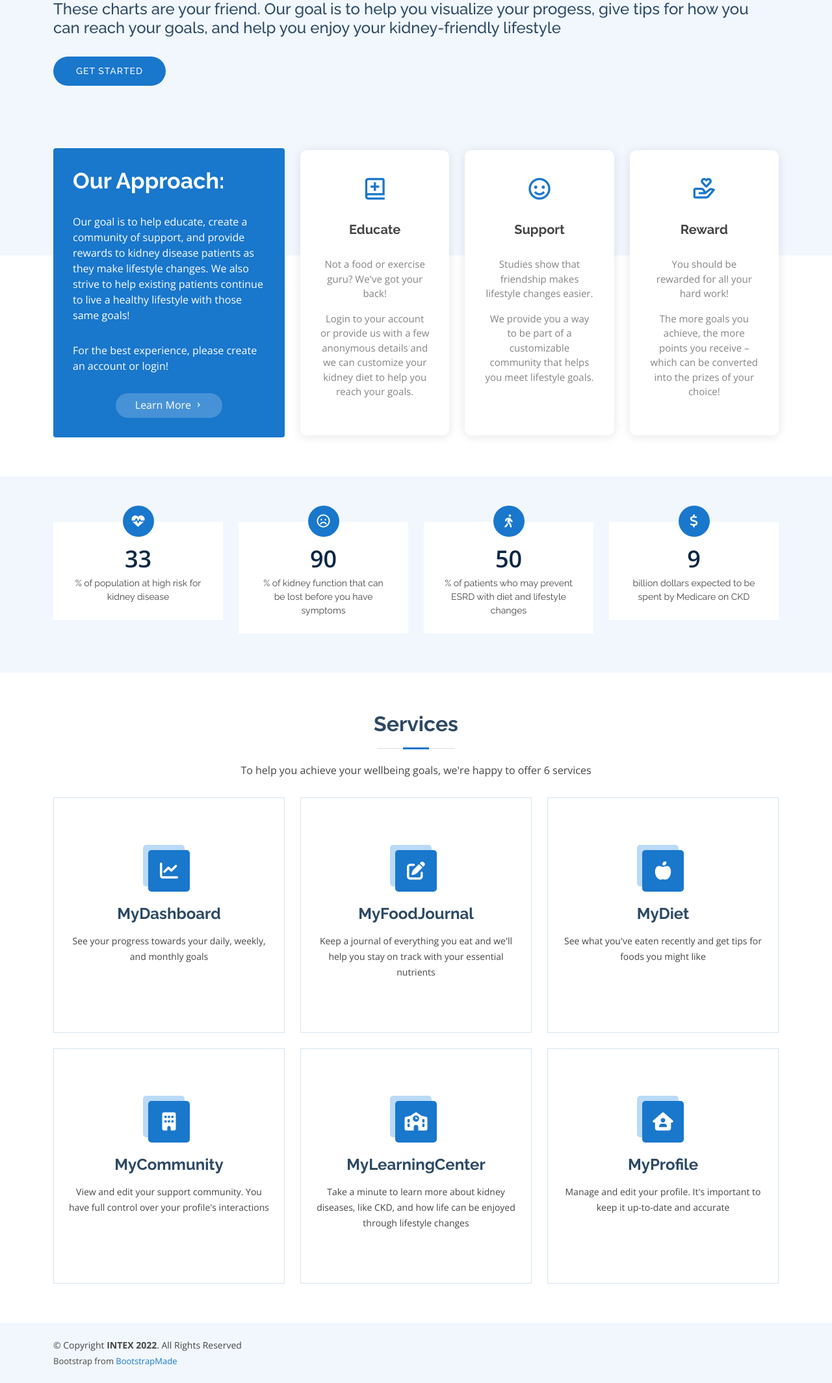
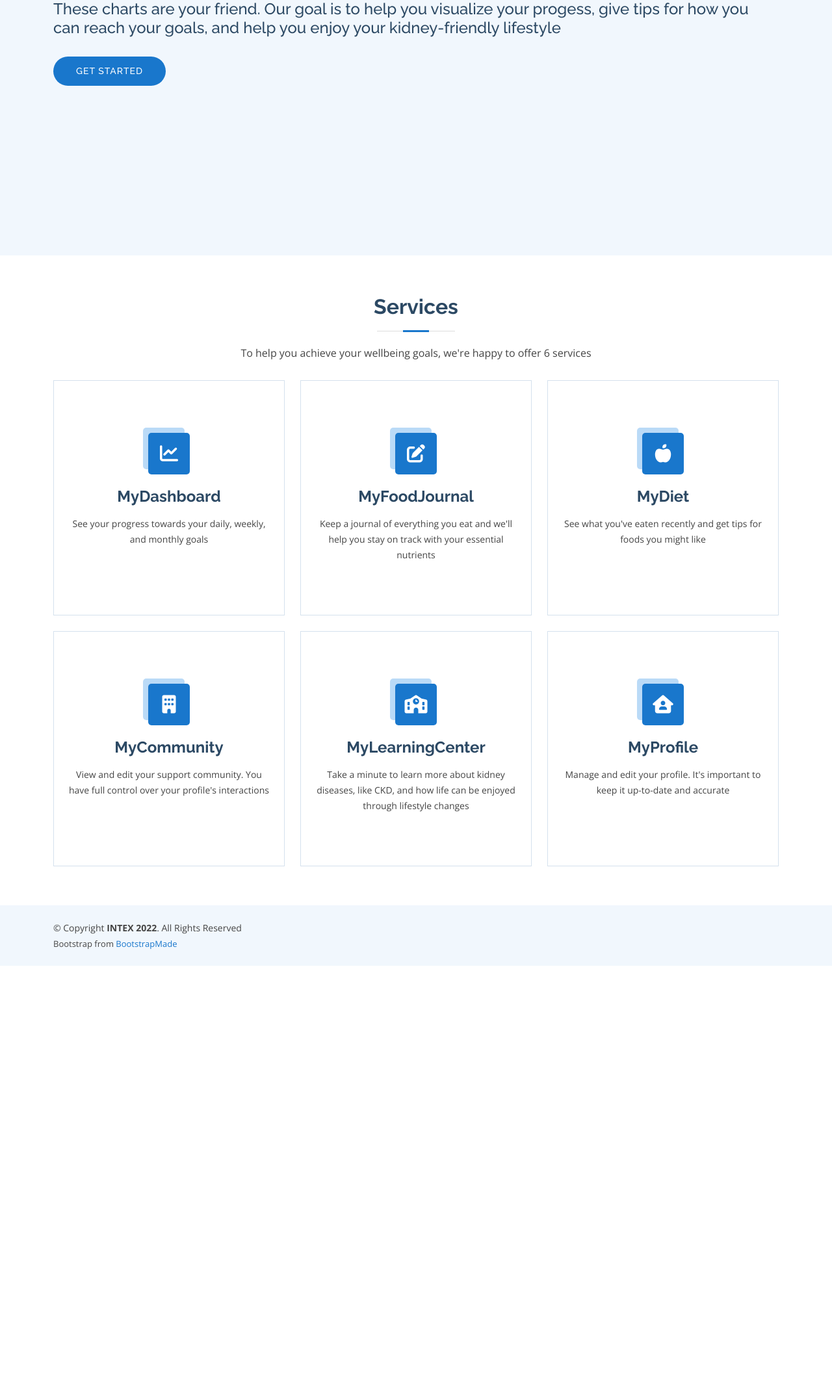
Before and after one commit to chase-rindlisbacher/Intex2022, a Django app: page /mydashboard/ in a window 1280 px wide. Shown: the part 247-2375 px from the top of the page at 65% size. After the commit the page ends 1733 px from the top, so only its background shows below. Run offline with Django 4.2, Linux system fonts and the light colour scheme; some libraries are stand-ins or nearby versions.

Commit message:
fixed dashboard css

```diff
--- a/kidneyfoundation/kidneyfoundation/static/css/style.css
+++ b/kidneyfoundation/kidneyfoundation/static/css/style.css
@@ -544,8 +544,90 @@ h6 {
   }
 }
 
+
 @media (max-height: 600px) {
   #hero {
+    height: 110vh;
+  }
+}
+
+#hero-dashboard {
+  width: 100%;
+  height: 90vh;
+  background-color: #f1f7fd;
+  background-size: cover;
+  margin-top: -80px;
+}
+
+#hero-dashboard .container {
+  position: relative;
+}
+
+#hero-dashboard h1 {
+  margin: 0;
+  font-size: 48px;
+  font-weight: 700;
+  line-height: 56px;
+  text-transform: uppercase;
+  color: #2c4964;
+}
+
+#hero-dashboard h2 {
+  color: #2c4964;
+  margin: 10px 0 0 0;
+  font-size: 24px;
+}
+
+#hero-dashboard .btn-get-started {
+  font-family: "Raleway", sans-serif;
+  text-transform: uppercase;
+  font-weight: 500;
+  font-size: 14px;
+  letter-spacing: 1px;
+  display: inline-block;
+  padding: 12px 35px;
+  margin-top: 30px;
+  border-radius: 50px;
+  transition: 0.5s;
+  color: #fff;
+  background: #1977cc;
+}
+
+#hero-dashboard .btn-get-started:hover {
+  background: #3291e6;
+}
+
+@media (min-width: 1024px) {
+  #hero-dashboard {
+    background-attachment: fixed;
+  }
+}
+
+@media (max-width: 992px) {
+  #hero-dashboard {
+    margin-bottom: 0;
+    height: 100vh;
+  }
+
+  #hero-dashboard .container {
+    padding-bottom: 63px;
+  }
+
+  #hero-dashboard h1 {
+    font-size: 28px;
+    line-height: 36px;
+  }
+
+  #hero-dashboard h2 {
+    font-size: 18px;
+    line-height: 24px;
+    margin-bottom: 30px;
+  }
+}
+
+
+@media (max-height: 600px) {
+  #hero-dashboard {
     height: 110vh;
   }
 }
--- a/kidneyfoundation/templates/client_app/mydashboard.html
+++ b/kidneyfoundation/templates/client_app/mydashboard.html
@@ -38,7 +38,7 @@
 {% endblock %}
 {% block content %}
 <!-- ======= Hero Section ======= -->
-<section id="hero" class="d-flex align-items-center">
+<section id="hero-dashboard" class="d-flex align-items-center">
     <div class="container">
       <h1>Track your nutritional goals</h1>
       <h2>These charts are your friend. Our goal is to help you visualize your progess, give tips for how you can reach your goals, and help you enjoy your kidney-friendly lifestyle</h2>
@@ -47,101 +47,6 @@
   </section><!-- End Hero -->
 
   <main id="main">
-
-    <!-- ======= Why Us Section ======= -->
-    <section id="why-us" class="why-us">
-      <div class="container">
-
-        <div class="row">
-          <div class="col-lg-4 d-flex align-items-stretch">
-            <div class="content">
-              <h3>Our Approach: </h3>
-              <p>
-                Our goal is to help educate, create a community of support, and provide rewards to kidney disease patients as they make lifestyle changes. We also strive to help existing patients continue to live a healthy lifestyle with those same goals!
-              </p>
-              <p>For the best experience, please create an account or login!</p>
-              <div class="text-center">
-                <a href="{% url 'index' %}" class="more-btn">Learn More <i class="bx bx-chevron-right"></i></a>
-              </div>
-            </div>
-          </div>
-          <div class="col-lg-8 d-flex align-items-stretch">
-            <div class="icon-boxes d-flex flex-column justify-content-center">
-              <div class="row">
-                <div class="col-xl-4 d-flex align-items-stretch">
-                  <div class="icon-box mt-4 mt-xl-0">
-                    <i class="bx bx-book-add"></i>
-                    <h4>Educate</h4>
-                    <p>Not a food or exercise guru? We've got your back!</p>
-                    <p>Login to your account or provide us with a few anonymous details and we can customize your kidney diet to help you reach your goals.</p>
-                  </div>
-                </div>
-                <div class="col-xl-4 d-flex align-items-stretch">
-                  <div class="icon-box mt-4 mt-xl-0">
-                    <i class="bx bx-smile"></i>
-                    <h4>Support</h4>
-                    <p>Studies show that friendship makes lifestyle changes easier.</p>
-                    <p>We provide you a way to be part of a customizable community that helps you meet lifestyle goals.</p>
-                  </div>
-                </div>
-                <div class="col-xl-4 d-flex align-items-stretch">
-                  <div class="icon-box mt-4 mt-xl-0">
-                    <i class="bx bx-donate-heart"></i>
-                    <h4>Reward</h4>
-                    <p>You should be rewarded for all your hard work!</p>
-                    <p>The more goals you achieve, the more points you receive – which can be converted into the prizes of your choice!</p>
-                  </div>
-                </div>
-              </div>
-            </div><!-- End .content-->
-          </div>
-        </div>
-
-      </div>
-    </section><!-- End Why Us Section -->
-
-    <!-- ======= Counts Section ======= -->
-    <section id="counts" class="counts">
-      <div class="container">
-
-        <div class="row">
-
-          <div class="col-lg-3 col-md-6">
-            <div class="count-box">
-              <i class="fas fa-heartbeat"></i>
-              <span data-purecounter-start="0" data-purecounter-end="33" data-purecounter-duration="1" class="purecounter"></span>
-              <p>% of population at high risk for kidney disease</p>
-            </div>
-          </div>
-
-          <div class="col-lg-3 col-md-6 mt-5 mt-md-0">
-            <div class="count-box">
-              <i class="far fa-frown"></i>
-              <span data-purecounter-start="0" data-purecounter-end="90" data-purecounter-duration="1" class="purecounter"></span>
-              <p>% of kidney function that can be lost before you have symptoms</p>
-            </div>
-          </div>
-
-          <div class="col-lg-3 col-md-6 mt-5 mt-lg-0">
-            <div class="count-box">
-              <i class="fas fa-walking"></i>
-              <span data-purecounter-start="0" data-purecounter-end="50" data-purecounter-duration="1" class="purecounter"></span>
-              <p>% of patients who may prevent ESRD with diet and lifestyle changes</p>
-            </div>
-          </div>
-
-          <div class="col-lg-3 col-md-6 mt-5 mt-lg-0">
-            <div class="count-box">
-              <i class="fas fa-dollar"></i>
-              <span data-purecounter-start="0" data-purecounter-end="9" data-purecounter-duration="1" class="purecounter"></span>
-              <p>billion dollars expected to be spent by Medicare on CKD</p>
-            </div>
-          </div>
-
-        </div>
-
-      </div>
-    </section><!-- End Counts Section -->
 
     <!-- ======= Services Section ======= -->
     <section id="services" class="services">
```
